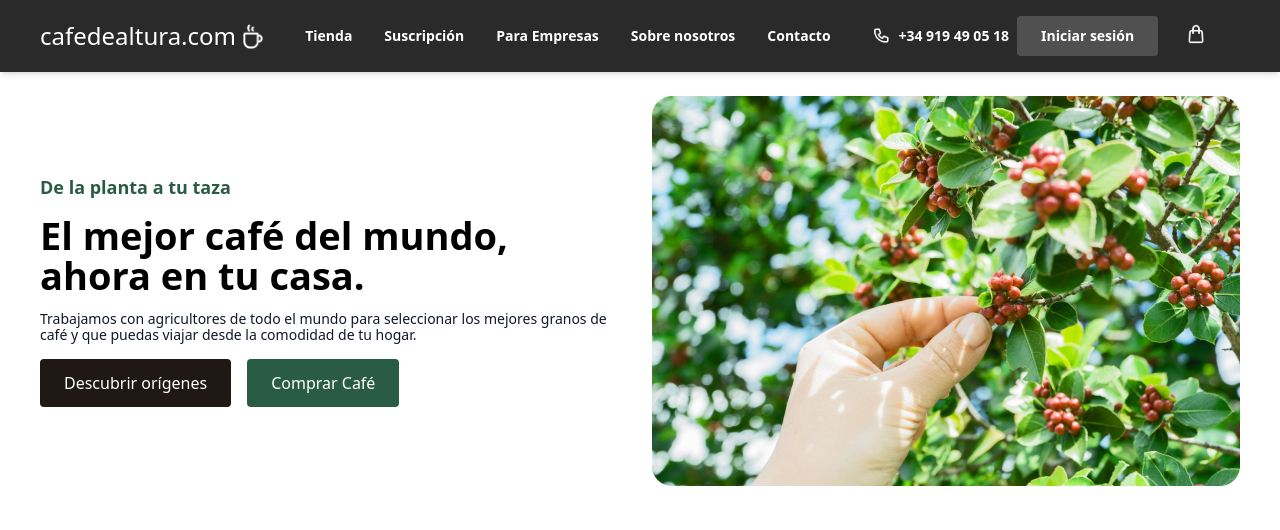
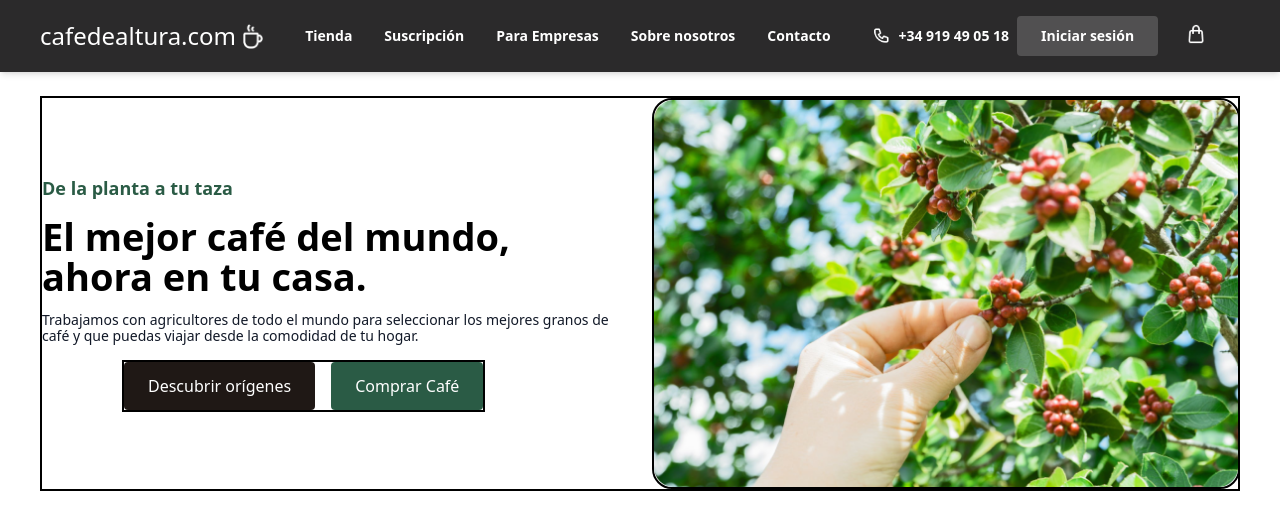
Before and after one commit to DanielFigueroaDuran/cafe_de_altura, a React (Vite) app: page / in a window 1280 px wide. Shown: the top 530 px of the page. Built offline with nearby package versions, Linux system fonts and the light colour scheme; the HTML template or start-up script is replaced by a standard one.

Commit message:
adding section Hero

```diff
--- a/src/components/coffepage/SectionHero.tsx
+++ b/src/components/coffepage/SectionHero.tsx
@@ -5,7 +5,7 @@ const SectionHero = () => {
     return (
 
         <section className='flex justify-center pt-24 pb-12 px-10 gap-2 '>
-            <div className="grid grid-cols-1 lg:grid-cols-2  justify-center  items-center gap-6">
+            <div className="grid grid-cols-1 lg:grid-cols-2  justify-center  items-center gap-6 border-2 border-black">
                 <div className="flex flex-col items-start gap-4 w-[588px] ">
                     <h3 className="font-semibold text-[18px] leading-6 text-[#2a5b45]">De la planta a tu taza</h3>
                     <h1 className='font-semibold text-[38px] leading-10 text-[#000000]'>El mejor café del mundo, ahora en tu casa.</h1>
@@ -15,7 +15,8 @@ const SectionHero = () => {
                         que puedas viajar desde la comodidad de tu
                         hogar.
                     </p>
-                    <div className="flex gap-4">
+
+                    <div className="flex gap-4 border-2 border-black md:ml-20">
                         <p className='bg-[#1f1815] text-[#fff] py-3 px-6 rounded'>
                             Descubrir orígenes
                         </p>
@@ -26,7 +27,7 @@ const SectionHero = () => {
                         </Link>
                     </div>
                 </div>
-                <div className="flex items-stretch w-[500px] pl-10 lg:pl-0 lg:w-[588px] rounded-[20px] bg-contain bg-no-repeat">
+                <div className="flex items-stretch border-2 border-black text-center  md:w-[90%] pl-10 lg:pl-0 lg:w-[588px] rounded-[20px] bg-contain bg-no-repeat">
                     <img src={coffeePlant} alt="coffeePlant" />
                 </div>
             </div>
```
